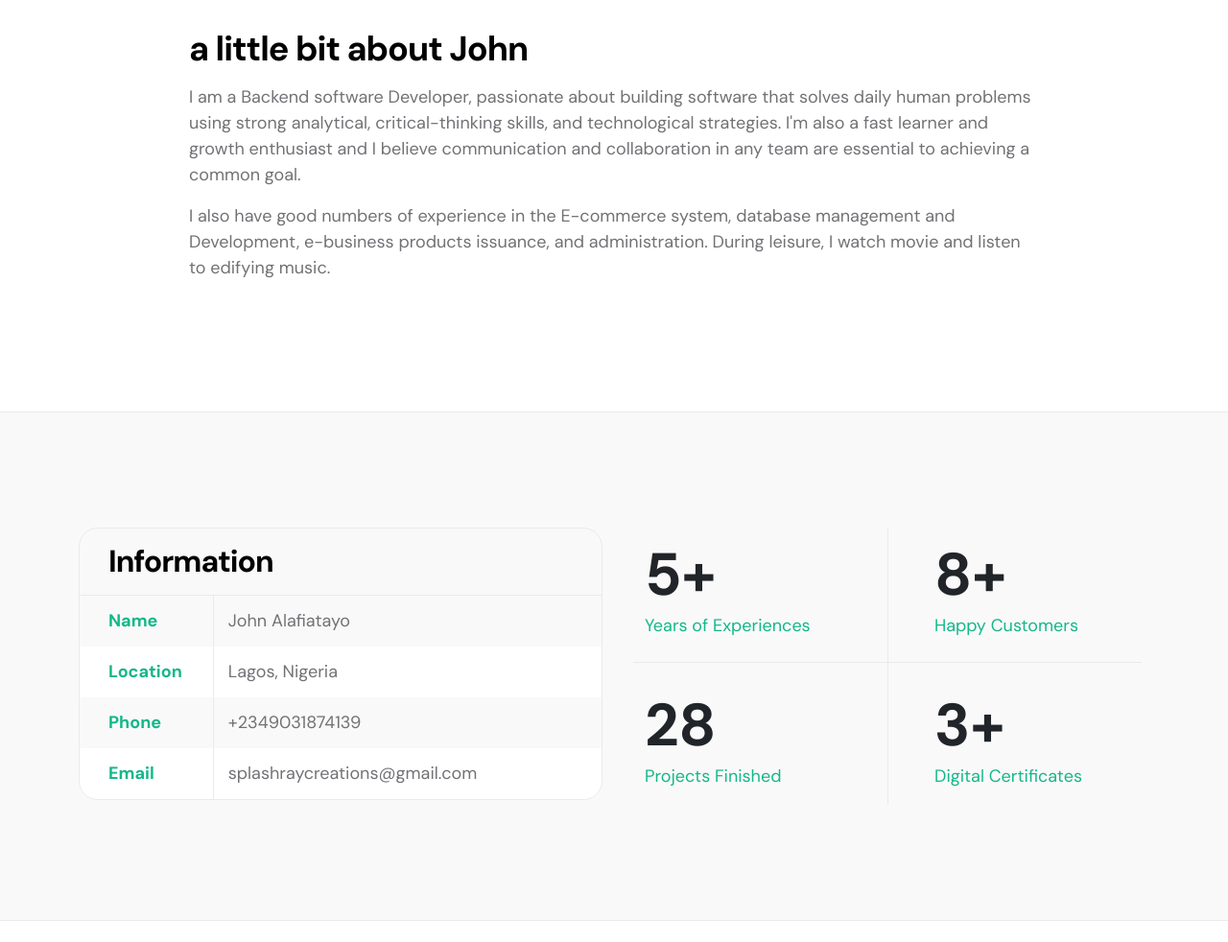
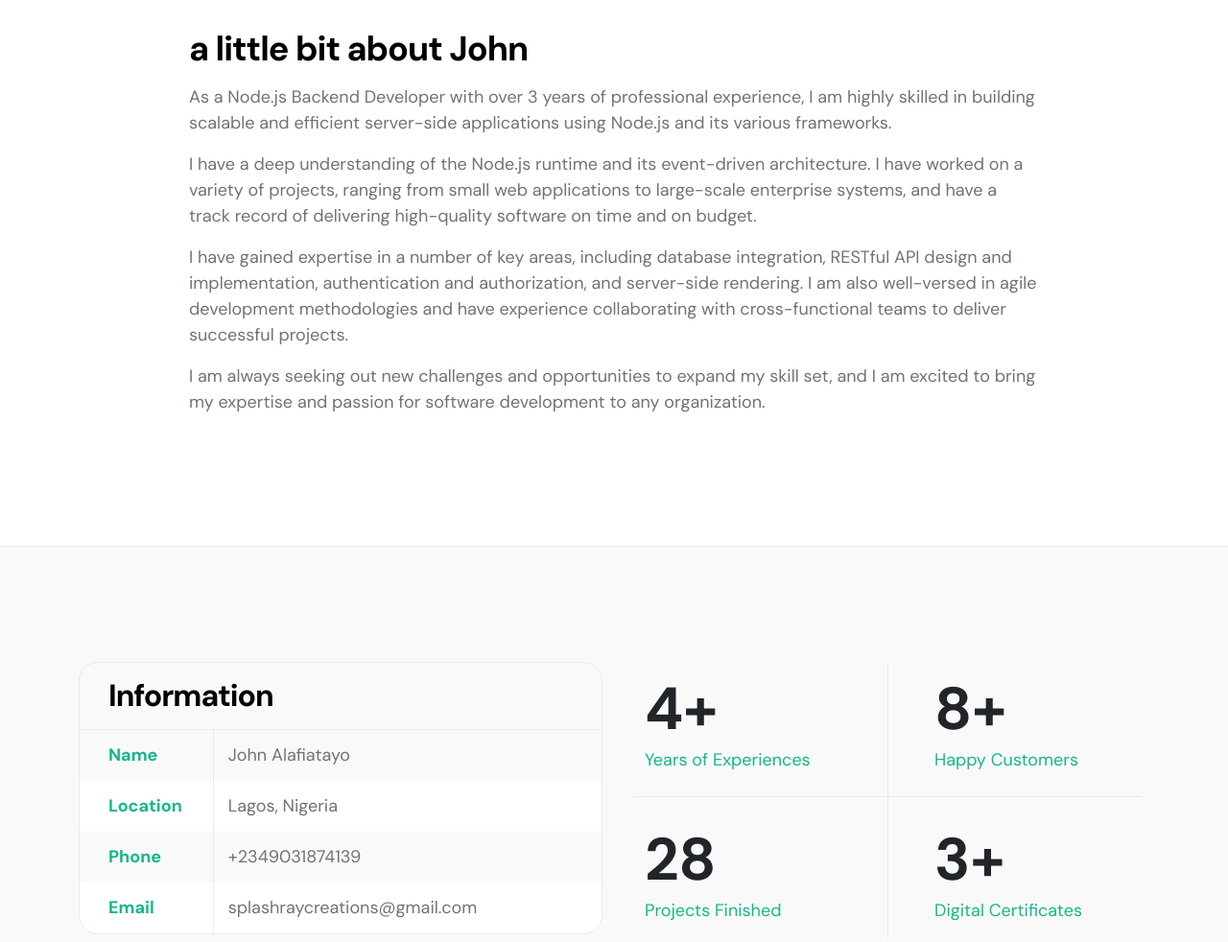
Before and after one commit to splashray/Splashray_portfolio, a plain HTML site: page index.html in a window 1280 px wide. Shown: the part 963-1945 px from the top of the page at 96% size. Drawn offline with nearby package versions, Linux system fonts and the light colour scheme.

Commit message:
change bg

```diff
--- a/index.html
+++ b/index.html
@@ -112,7 +112,7 @@
 
                     <div class="col-lg-5 col-12 position-relative">
                         <div class="hero-image-wrap"></div>
-                        <img src="images/black.png" class="hero-image img-fluid" alt="">
+                        <img src="images/new-bg.png" class="hero-image img-fluid" alt="">
                     </div>
 
                 </div>
@@ -139,15 +139,13 @@
                             </div>
 
                             <h3 class="pt-2 mb-3">a little bit about John</h3>
+                           <p> As a Node.js Backend Developer with over 3 years of professional experience, I am highly skilled in building scalable and efficient server-side applications using Node.js and its various frameworks.  </p>
 
-                            <p>I am a Backend software Developer, passionate about building software that solves daily human
-                                problems using strong analytical, critical-thinking skills, and technological
-                                strategies. I'm also a fast learner and growth enthusiast and I believe communication
-                                and collaboration in any team are essential to achieving a common goal. </p>
+                           <p>I have a deep understanding of the Node.js runtime and its event-driven architecture. I have worked on a variety of projects, ranging from small web applications to large-scale enterprise systems, and have a track record of delivering high-quality software on time and on budget.</p>
 
-                            <p> I also have good numbers of experience in the E-commerce system, database management and
-                                Development, e-business products issuance, and administration. During leisure, I watch movie and listen to
-                                edifying music.</p>
+                           <p>I have gained expertise in a number of key areas, including database integration, RESTful API design and implementation, authentication and authorization, and server-side rendering. I am also well-versed in agile development methodologies and have experience collaborating with cross-functional teams to deliver successful projects. </p>
+
+                           <p>I am always seeking out new challenges and opportunities to expand my skill set, and I am excited to bring my expertise and passion for software development to any organization.</p>
                         </div>
                     </div>
 
@@ -196,7 +194,7 @@
                         <div class="about-thumb">
                             <div class="row">
                                 <div class="col-lg-6 col-6 featured-border-bottom py-2">
-                                    <strong class="featured-numbers">5+</strong>
+                                    <strong class="featured-numbers">4+</strong>
 
                                     <p class="featured-text">Years of Experiences</p>
                                 </div>
```
Also changed, not shown: images/new-bg.png (added).
